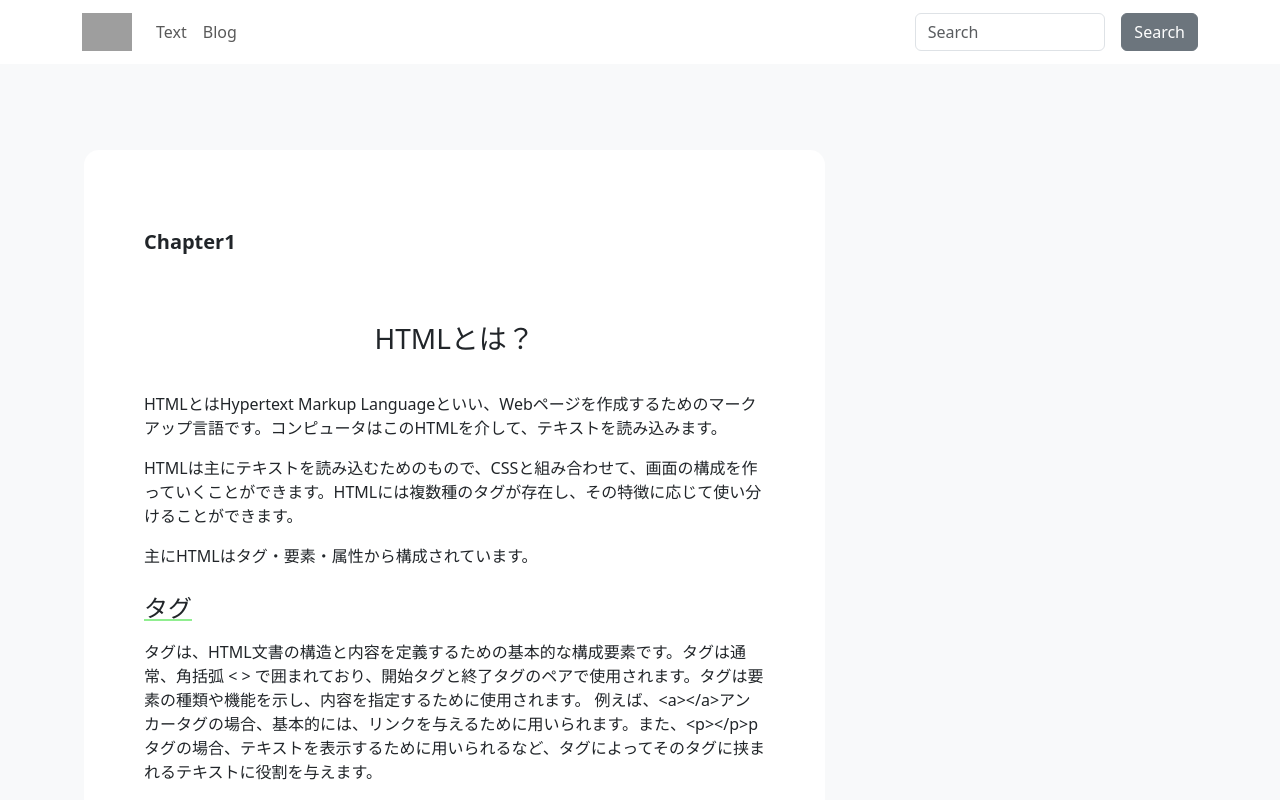
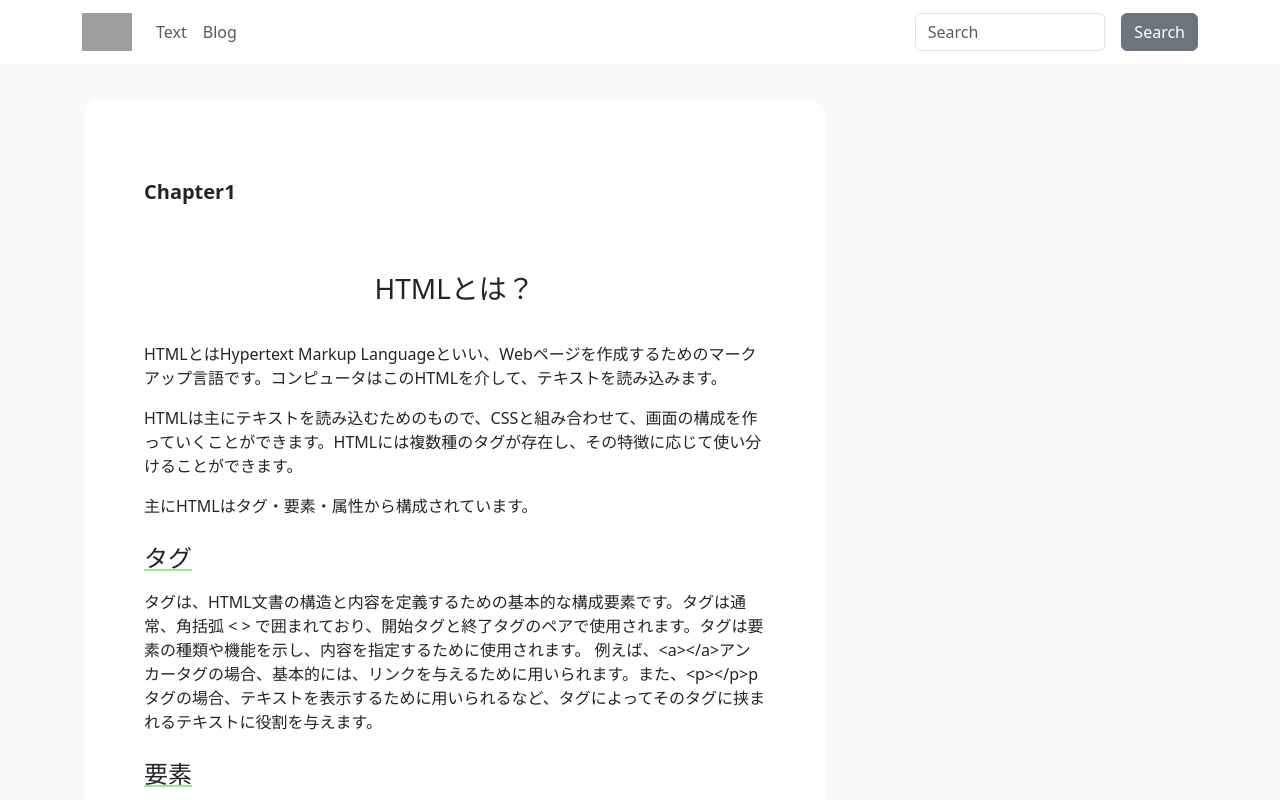
Before and after one commit to fkatsuhiro/replace-techblog, a React (Create React App) app: page /replace-techblog/texts/html/chapter/1 in a window 1280 px wide. Shown: the top 800 px of the page. Built offline with nearby package versions, Linux system fonts and the light colour scheme; grey boxes are pictures that could not be loaded.

Commit message:
repaire the article design

```diff
--- a/src/components/Body/Texts/HTML/HTMLChapter1.js
+++ b/src/components/Body/Texts/HTML/HTMLChapter1.js
@@ -3,8 +3,8 @@ import './../../../../Article.css';
 
 function HTMLChapter1() {
     return (
-        <div className='bg-light' style={{paddingTop: '100px'}}>
-            <div className="page-width outside-article">
+        <div className='bg-light'>
+            <div className="page-width outside-article" style={{paddingTop: '100px'}}>
                 <div className="row">
                     <div className="bg-white col-md-8 arround-article">
                         <div className="article">
--- a/src/components/Body/Texts/HTML/HTMLChapter2.js
+++ b/src/components/Body/Texts/HTML/HTMLChapter2.js
@@ -4,7 +4,7 @@ import './../../../../Article.css';
 function HTMLChapter2() {
     return (
         <div className="bg-body-tertiary">
-            <div className="page-width outside-article">
+            <div className="page-width outside-article" style={{paddingTop: '100px'}}>
                 <div className="row">
                     <div className="bg-white col-md-8 arround-article">
                         <div className="article">
--- a/src/components/Body/Texts/HTML/HTMLChapter3.js
+++ b/src/components/Body/Texts/HTML/HTMLChapter3.js
@@ -4,7 +4,7 @@ import './../../../../Article.css';
 function HTMLChapter3() {
     return (
         <div className="bg-body-tertiary">
-            <div className="page-width outside-article">
+            <div className="page-width outside-article" style={{paddingTop: '100px'}}>
                 <div className="row">
                     <div className="bg-white col-md-8 arround-article">
                         <div className="article">
```
